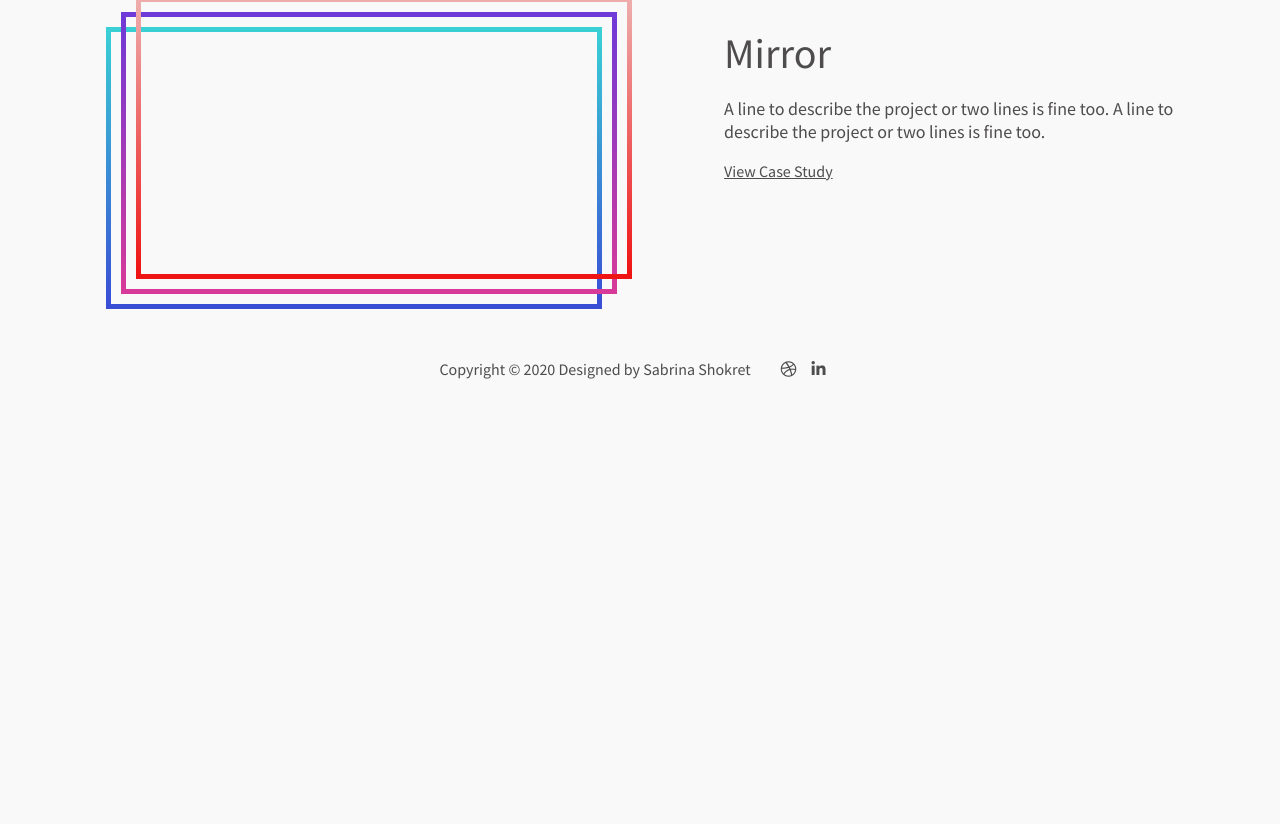
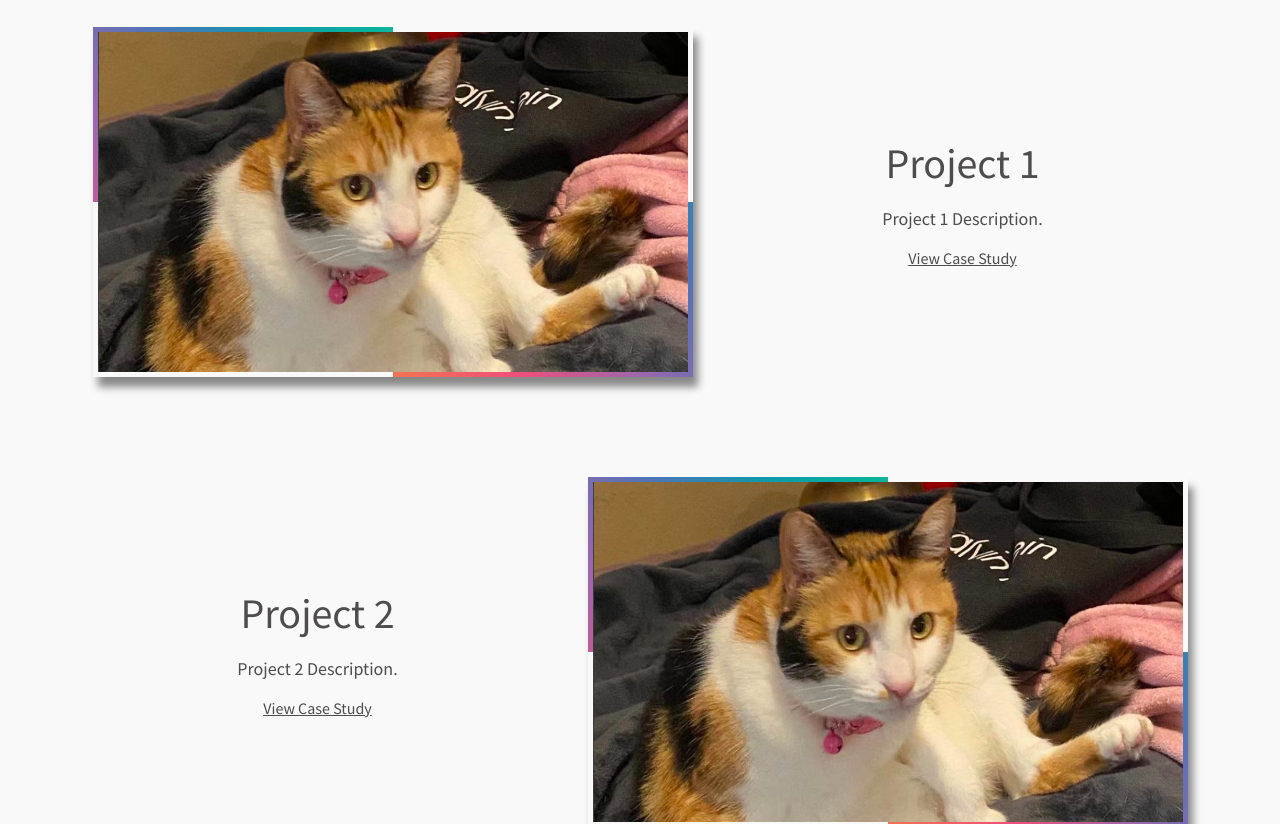
Before and after one commit to JohnsonYe/sabby-page, a React (Create React App) app: page / in a window 1280 px wide. Shown: the part 648-1472 px from the top of the page. Before the commit the page ends 1027 px from the top, so only its background shows below. Built offline with nearby package versions, Linux system fonts and the light colour scheme.

Commit message:
add animation

```diff
--- /dev/null
+++ b/src/components/BorderAnimation.js
@@ -0,0 +1,35 @@
+import React from 'react';
+import '../style/borderAnimation.css';
+// import Milky from '../images/milky-rect.png';
+
+const BorderAnimation = function() {
+    const getBorder = function () {
+        return (
+            // <div className="center">
+            //     <button className="btn">
+            //     <svg width="500px" height="250px" viewBox="0 0 500 250" className="border">
+            //         <polyline points="499,1 499,249 1,249 1,1 499,1" className="bg-line"></polyline>
+            //         <polyline points="499,1 499,249 1,249 1,1 499,1" className="hl-line"></polyline></svg>
+            //         <span>HOVER ME</span>
+            //     </button>
+            // </div>
+
+            // <div className="gradient-border" id="box">
+            //         Project
+            //         <br/>Image<br/>Container
+            // </div>
+
+            <div className="rainbow">
+                <div className="sub-image-container"></div>
+            </div>
+        );
+    }
+
+    return (
+        <div className="border-container">
+            {getBorder()}
+        </div>
+    )
+};
+
+export default BorderAnimation;
--- a/src/pages/contact.js
+++ b/src/pages/contact.js
@@ -8,17 +8,24 @@ const Contact = function() {
     const template_id = "template_t6a6k2j";
     const [success, setSuccess] = useState('hide');
     const [fail, setFail] = useState('hide');
+    const [sent, setSent] = useState('hide');
 
 
     function sendEmail(e) {
         e.preventDefault()
+        document.getElementById("form-submit-btn").setAttribute('disabled', 'disabled');
+        setFail('hide');
+        setSuccess('hide');
+        setSent('show');
         emailjs.sendForm(service_id, template_id, e.target, user_id)
-            .then(result => {
-                console.log(result);
+            .then(() => {
                 setSuccess('show');
-            }).catch(error => {
-                console.log(error);
+                document.getElementById("form-submit-btn").removeAttribute('disabled');
+            }).catch(() => {
                 setFail('show');
+                document.getElementById("form-submit-btn").removeAttribute('disabled');
+            }).finally(() =>{
+                setSent('hide');
             });
     }
 
@@ -53,11 +60,13 @@ const Contact = function() {
                         </div>
 
                         <div className="form-submit">
-                            <input type="submit" className="btn btn-submit" value="SEND"></input>
+                            <input type="submit" className="btn btn-submit" id="form-submit-btn" value="Send"/>
+                            <div className={"sender " + sent}></div>
                             <span className={"form-send success " + success}>sent <i className="fas fa-check"></i></span>
                             <span className={"form-send fail " + fail}>Fail to send! Please try again.</span>
                         </div>
                     </form>
+
                 </div>
             </div>
         </div>
--- a/src/pages/home.js
+++ b/src/pages/home.js
@@ -1,36 +1,40 @@
 import React from 'react';
 import '../style/home.css';
 import PersonalImage from '../images/personal-image-1.jpg';
+import BorderContainer from '../components/BorderAnimation';
 const Home = function() {
-    const getBorder = function () {
+    const generateProject = function (title, descrption, redirectUrl) {
         return (
-            <div className="container-border">
-                {/* <svg width="650px" height="350px" viewBox="0 0 650 350" class="border">
-                    <polyline points="649,1 649,349 1,349 1,1, 649,1" class="bg-line" />
-                    <polyline points="1,1 649,1 649,349 1,349 1,1" class="hl-line" />
-                </svg> */}
-                <div className="sub-border-1"></div>
-                <div className="sub-border-2"></div>
+            <div className="class-info">
+                <div className="project-title header-l">{title}</div>
+                <div className="project-description paragraph-m">{descrption}</div>
+                <a href={redirectUrl}>View Case Study</a>
             </div>
         );
     }
 
-    const generateProject = function (title, descrption) {
-        return (
-            <div className="class-info">
-                <div className="project-title header-l">{title}</div>
-                <div className="project-description paragraph-m">{descrption}</div>
-                <a href="https://www.google.com">View Case Study</a>
-            </div>
-        );
-    }
-    const mirrorText = "A line to describe the project or two lines is fine too. A line to describe the project or two lines is fine too.";
+    const projects = [
+        {
+            name: "Project 1",
+            description: "Project 1 Description.",
+            url: "https://www.google.com"
+        },
+        {
+            name: "Project 2",
+            description: "Project 2 Description.",
+            url: "https://www.apple.com"
+        },
+        {
+            name: "Project 3",
+            description: "Project 3 Description.",
+            url: "https://www.amazon.com"
+        },
+    ];
 
     return (
         <div className="home-container">
             <div className="introduction-container">
                 <div className="image-section">
-                    {/* <img className="personal-image" src={ImageBackground} /> */}
                     <img className="personal-image" src={PersonalImage} />
                 </div>
                 <div className="intro-section">
@@ -54,14 +58,16 @@ const Home = function() {
             </div>
 
             <div className="project-list">
-                <div className="project-item">
-                    <div className="left">
-                        {getBorder()}
-                    </div>
-                    <div className="right">
-                        {generateProject('Mirror', mirrorText)}
-                    </div>
-                </div>
+                {projects.map(project => {
+                    return (
+                        <div className="project-item">
+                            <BorderContainer />
+                            <div className="right">
+                                {generateProject(project.name, project.description, project.url)}
+                            </div>
+                        </div>
+                    )
+                })}
             </div>
         </div>
     )
--- a/src/style/about.css
+++ b/src/style/about.css
@@ -22,7 +22,6 @@
 }
 
 .about-name {
-    margin-left: 88px;
     display: flex;
     flex-direction: column;
     /* justify-content: space-around; */
@@ -34,7 +33,6 @@
 }
 
 .about-section-2 {
-    padding: 0px 138px;
     font-size: var(--paragraph-font);
     text-align: left;
 }
@@ -46,3 +44,38 @@
 .about-description {
     font-size: 16px;
 }
+
+@media only screen and (max-width: 575px) {
+    .about-section-2 {
+        padding: 0px 20px;
+    }
+}
+
+@media only screen and (max-width: 991px) {
+    .about-section-1 {
+        display: flex;
+        flex-wrap: wrap;
+        padding: 50px;
+        justify-content: center;
+    }
+
+    .about-image {
+        margin-left: 0px;
+    }
+}
+
+@media only screen and (min-width: 992px) {
+    .about-section-2 {
+        padding: 0px 138px;
+    }
+}
+
+@media only screen and (min-width: 1200px) {
+    .about-section-2 {
+        padding: 0px 138px;
+    }
+
+    .about-name {
+        margin-left: 88px;
+    }
+}
--- /dev/null
+++ b/src/style/borderAnimation.css
@@ -0,0 +1,65 @@
+.border-container {
+    width: 600px;
+    height: 350px;
+    box-shadow: 5px 10px 8px #888888;
+}
+
+@keyframes rotate {
+    100% {
+        transform: rotate(180deg);
+    }
+}
+.rainbow {
+    box-sizing: border-box;
+    position: relative;
+    z-index: 0;
+    width: 100%;
+    height: 100%;
+    overflow: hidden;
+    padding: 5px;
+}
+
+.rainbow .sub-image-container {
+    background-image: url('../images/milky-rect.png');
+    background-size:cover;
+    width: 100%;
+    height: 100%;
+    background-size: 100% 100%;
+}
+.rainbow::before {
+    box-sizing: border-box;
+    content: '';
+    position: absolute;
+    z-index: -2;
+    left: -50%;
+    top: -50%;
+    width: 200%;
+    height: 200%;
+    background-color: #399953;
+    background-repeat: no-repeat;
+    background-size: 50% 50%, 50% 50%;
+    background-position: 0 0, 100% 0, 100% 100%, 0 100%;
+    background-image:   linear-gradient(60deg, #f79533, #f37055, #ef4e7b, #a166ab, #5073b8, #1098ad, #07b39b, #6fba82),
+                        linear-gradient(#F9F9F9, #F9F9F9),
+                        linear-gradient(60deg, #f79533, #f37055, #ef4e7b, #a166ab, #5073b8, #1098ad, #07b39b, #6fba82),
+                        linear-gradient(#F9F9F9, #F9F9F9);
+
+}
+
+.border-container:hover .rainbow::before {
+    box-sizing: border-box;
+    -webkit-animation: rotate 1s ease-in-out;
+    animation: rotate 1s ease-in-out;
+}
+
+.rainbow::after {
+    box-sizing: border-box;
+    content: '';
+    position: absolute;
+    z-index: -1;
+    left: 6px;
+    top: 6px;
+    width: calc(100% - 12px);
+    height: calc(100% - 12px);
+    background: #F9F9F9;
+}
--- a/src/style/contact.css
+++ b/src/style/contact.css
@@ -4,10 +4,6 @@
 
 .contact-form {
     padding: 50px 0px;
-}
-
-.contact-note {
-    white-space: nowrap;
 }
 
 .form-section {
@@ -50,3 +46,36 @@
 .btn.btn-submit {
     cursor: pointer;
 }
+
+@media only screen and (max-width: 575px) {
+    .contact-form {
+        padding: 50px 10px;
+    }
+}
+
+.form-submit {
+    position: relative;
+}
+
+.sender {
+    border: 5px solid #f3f3f3;
+    border-radius: 50%;
+    border-top: 5px solid var(--text);
+    width: 20px;
+    height: 20px;
+    animation: spin 2s linear infinite;
+    display: inline-block;
+    position: absolute;
+    margin-left: 10px;
+    top: 8px;
+}
+
+@-webkit-keyframes spin {
+    0% { -webkit-transform: rotate(0deg); }
+    100% { -webkit-transform: rotate(360deg); }
+}
+
+@keyframes spin {
+    0% { transform: rotate(0deg); }
+    100% { transform: rotate(360deg); }
+}
--- a/src/style/default.css
+++ b/src/style/default.css
@@ -98,27 +98,6 @@ body {
 	  border-image-slice: 1;
 }
 
-.container-border:hover {
-    /* background-color: black; */
-    /* transform: translate(-50%, -50%); */
-    transition: 1s ease-in-out;
-}
-
-svg {
-    position: absolute;
-    left: 0;
-    top: 0;
-    fill: var(--background);
-    stroke: black;
-    stroke-dasharray: 550 60;
-    stroke-dashoffset: 0;
-    transition: 1s ease-in-out;
-}
-
-.container-border:hover svg {
-    stroke-dashoffset: -650;
-}
-
 .sub-border-1 {
     height: 100%;
     width: 100%;
@@ -139,14 +118,15 @@ svg {
     bottom: 25px;
     left: 25px;
     border: 5px solid;
-	  -moz-border-image: -moz-linear-gradient(top, #EEADAD 0%, #EF1414 100%);
-	  -webkit-border-image: -webkit-linear-gradient(top, #EEADAD 0%, #EF1414 100%);
-	  border-image: linear-gradient(to bottom, #EEADAD 0%, #EF1414 100%);
-	  border-image-slice: 1;
+    -moz-border-image: -moz-linear-gradient(top, #EEADAD 0%, #EF1414 100%);
+    -webkit-border-image: -webkit-linear-gradient(top, #EEADAD 0%, #EF1414 100%);
+    border-image: linear-gradient(to bottom, #EEADAD 0%, #EF1414 100%);
+    border-image-slice: 1;
 }
 
 .footer-section {
     text-align: center;
+    padding-bottom: 8px
 }
 
 .footer-section > div,
--- a/src/style/home.css
+++ b/src/style/home.css
@@ -1,16 +1,17 @@
 .project-item {
-    padding: 0px 0px 50px 0px;
+    padding: 0px 0px 100px 0px;
 }
 
 .project-item {
     display: flex;
     justify-content: space-around;
     flex-wrap: wrap;
+    align-items: center;
 }
 
 .project-item .right {
-    padding: 0px 0px 0px 50px;
     width: 450px;
+    text-align: center;
 }
 
 .project-title,
@@ -54,3 +55,13 @@
     top: 101px;
     left: 101px;
 }
+
+@media only screen and (min-width: 1200px) {
+    .project-list .project-item:nth-child(2) .right {
+        order: 1;
+    }
+
+    .project-list .project-item:nth-child(2) .border-container {
+        order: 2;
+    }
+}
--- a/src/style/navbar.css
+++ b/src/style/navbar.css
@@ -42,3 +42,9 @@ header nav .navbar-link {
     display: flex;
     flex-wrap: nowrap;
 }
+
+@media only screen and (max-width: 575px) {
+    .nav-logo {
+        padding: 15px 18px;
+    }
+}
```
Also changed, not shown: src/images/milky-rect.png (added).
